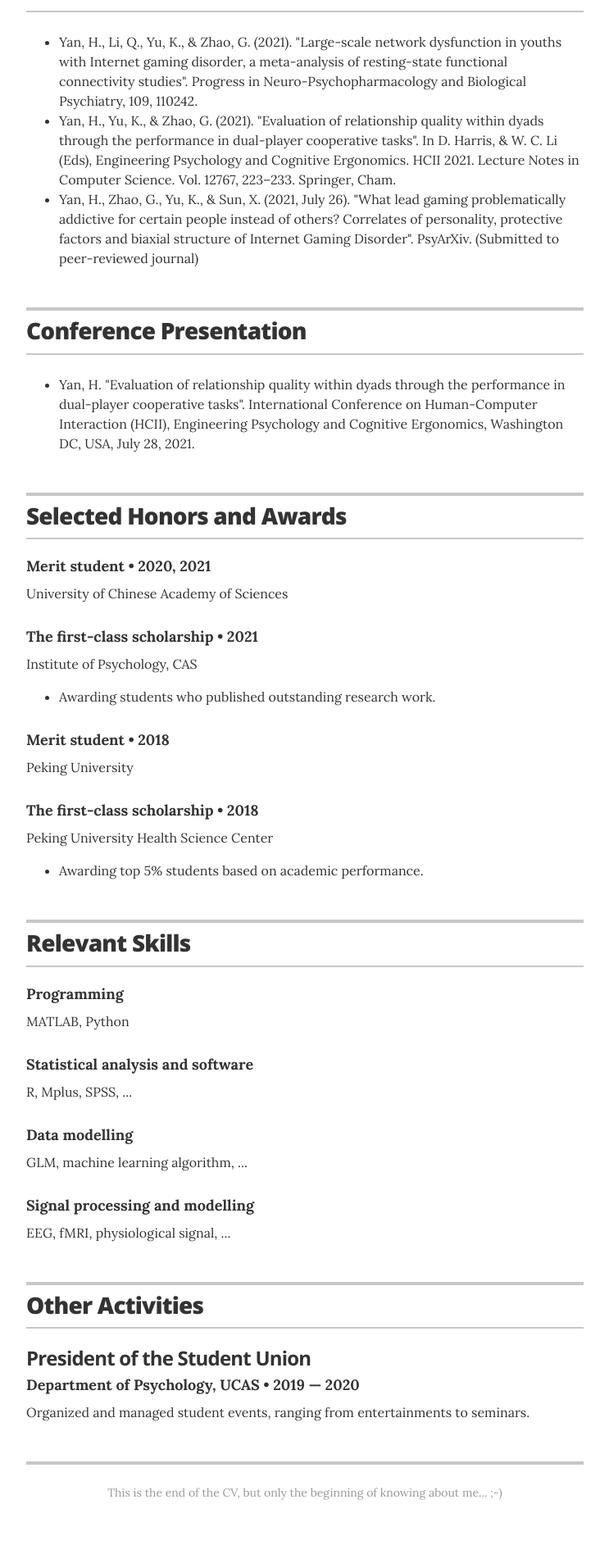
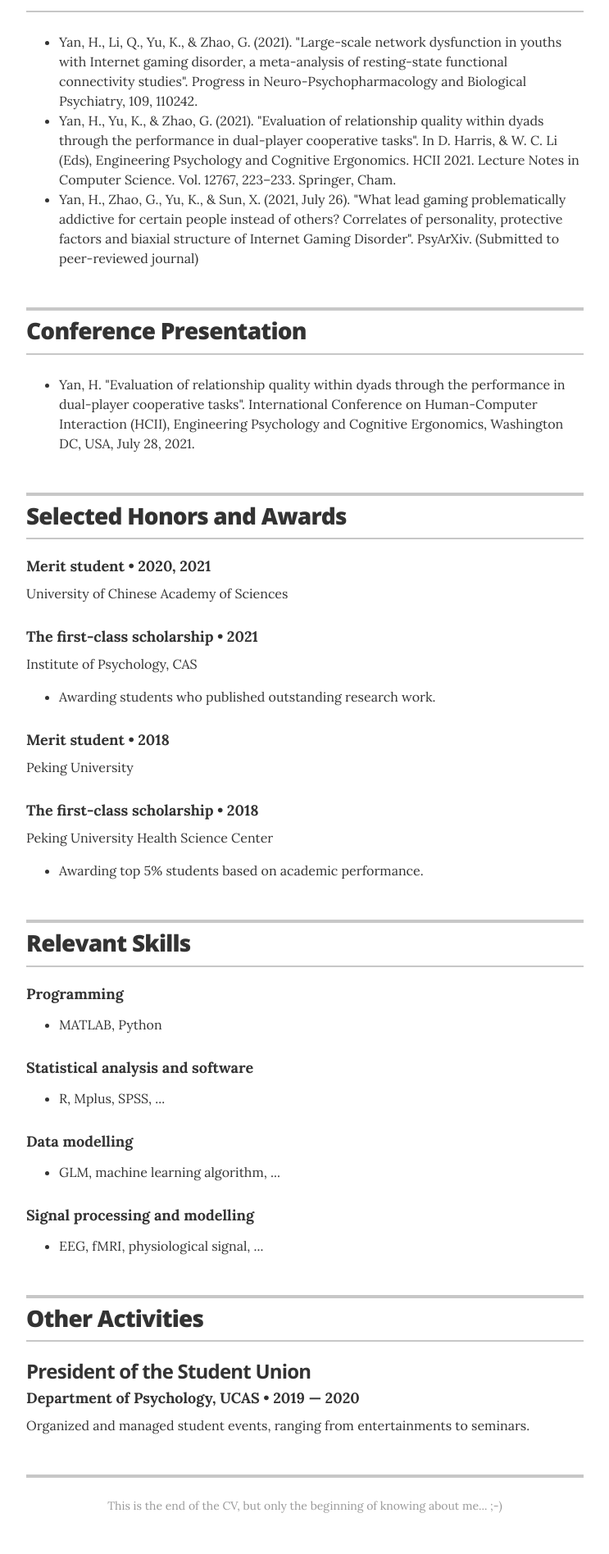
Before and after one commit to PsychYan/PsychYan.github.io, a Jekyll site: the page built from index.html, in a window 1280 px wide. Shown: the part 2220-4116 px from the top of the page at 82% size, without its empty margins (268-1011 px from the left). Built offline with Jekyll 4.4.1, drawn with Linux system fonts in a browser that asks for light colours.

Commit message:
Update skills.yml

```diff
--- a/_data/skills.yml
+++ b/_data/skills.yml
@@ -1,16 +1,16 @@
 # Skills
 # Organizational leadership
 - skill: Programming
-  description: MATLAB, Python
+  description: <ul class="resume-item-list"><li>MATLAB, Python</li></ul>
 
 # Communications strategy
 - skill: Statistical analysis and software
-  description: R, Mplus, SPSS, ...
+  description: <ul class="resume-item-list"><li>R, Mplus, SPSS, ...</li></ul>
 
 # Digital content development and creation
 - skill: Data modelling
-  description: GLM, machine learning algorithm, ...
+  description: <ul class="resume-item-list"><li>GLM, machine learning algorithm, ...</li></ul>
 
   # Digital content development and creation
 - skill: Signal processing and modelling
-  description: EEG, fMRI, physiological signal, ...
+  description: <ul class="resume-item-list"><li>EEG, fMRI, physiological signal, ...</li></ul>
```
